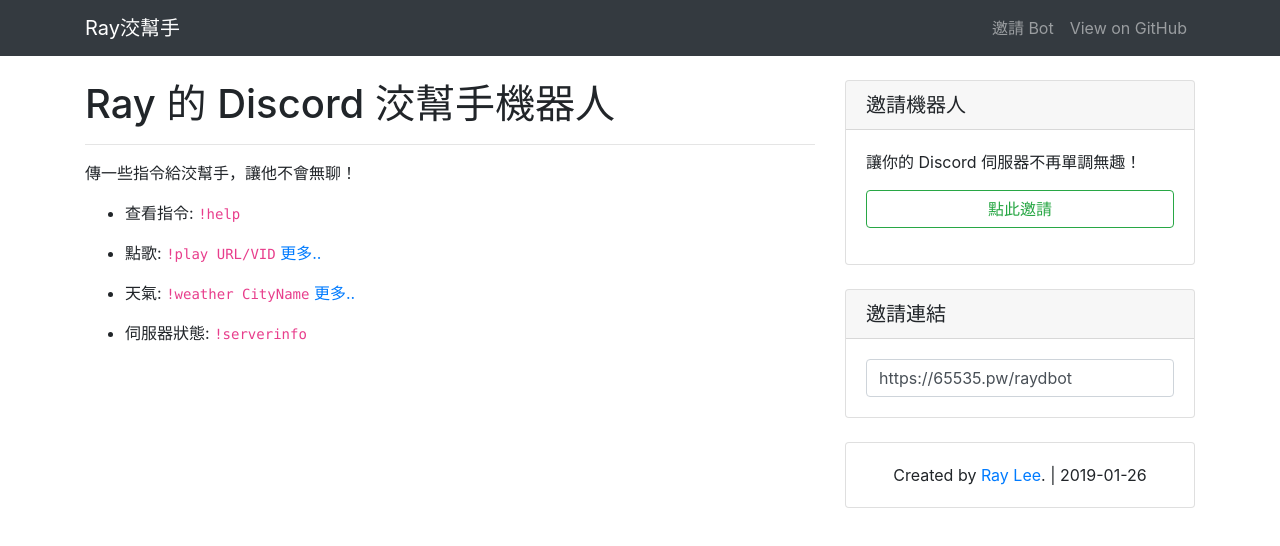
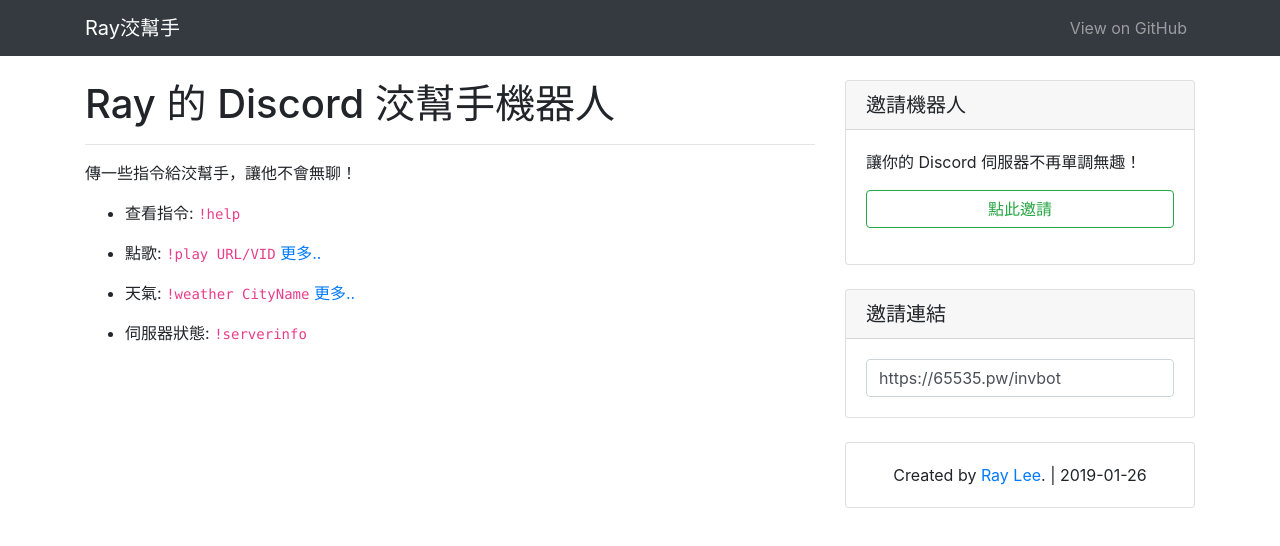
Before and after one commit to raylee930/discord-bot, a plain HTML site: page index.html in a window 1280 px wide. Drawn offline with Linux system fonts and the light colour scheme.

Commit message:
1901.26.2026

```diff
--- a/index.html
+++ b/index.html
@@ -18,9 +18,6 @@
         </button>
         <div class="collapse navbar-collapse" id="navbarResponsive">
           <ul class="navbar-nav ml-auto">
-            <li class="nav-item">
-              <a class="nav-link" href="http://65535.pw/raydbot">邀請 Bot</a>
-            </li>
             <li class="nav-item">
               <a class="nav-link" href="https://github.com/raylee930/discord-bot">View on GitHub</a>
             </li>
@@ -75,14 +72,14 @@
             <h5 class="card-header">邀請機器人</h5>
             <div class="card-body">
                 <p>讓你的 Discord 伺服器不再單調無趣！</p>
-                <p><a href="https://65535.pw/raydbot" class="btn btn-outline-success btn-block">點此邀請</a></p>
+                <p><a href="https://65535.pw/invbot" class="btn btn-outline-success btn-block">點此邀請</a></p>
             </div>
           </div>
 
 		  <div class="card my-4">
             <h5 class="card-header">邀請連結</h5>
             <div class="card-body">
-                <input class="form-control" value="https://65535.pw/raydbot">
+                <input class="form-control" value="https://65535.pw/invbot">
             </div>
           </div>
 
```
